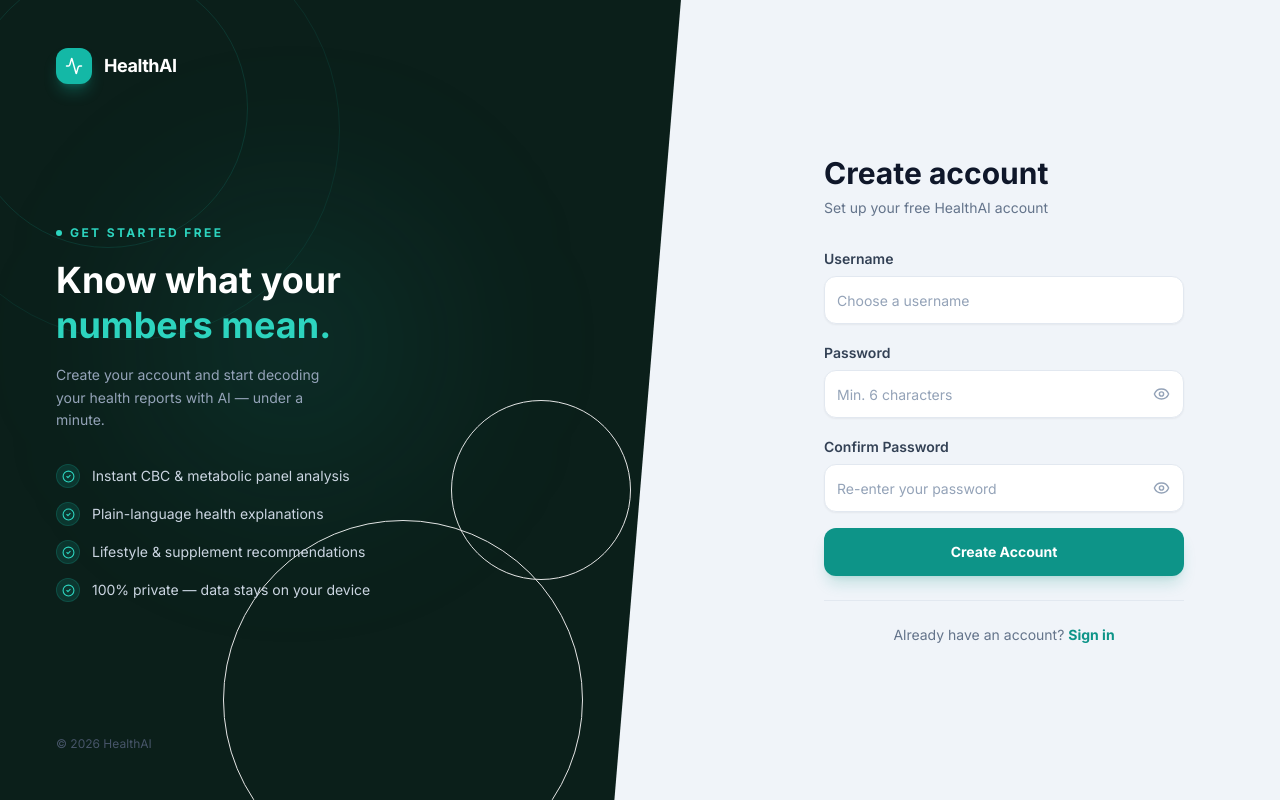
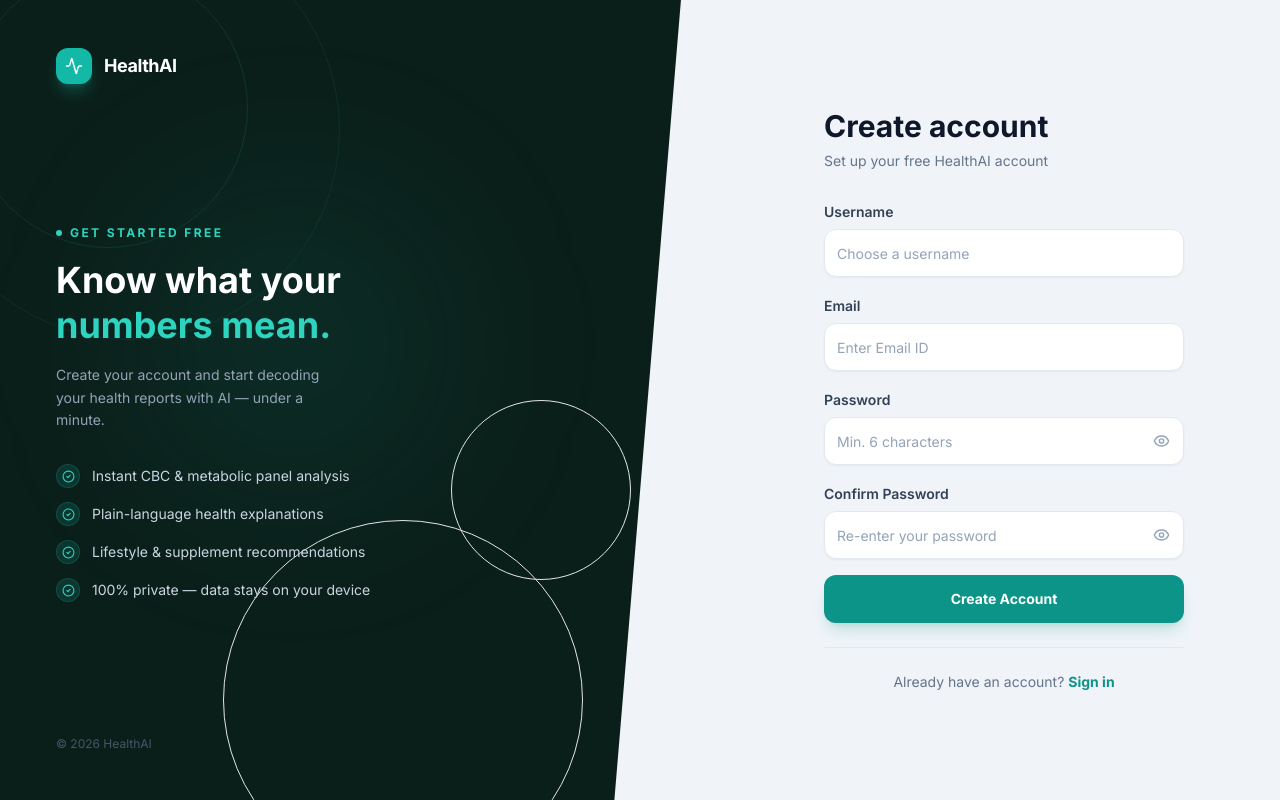
Before and after one commit to Rahul-Ajay7/MedicalHealth_Report_Interpreter, a Next.js app in the folder frontend/: page /signup in a window 1280 px wide. Built offline with nearby package versions, Linux system fonts and the light colour scheme.

Commit message:
LLM tested

```diff
--- a/frontend/app/signup/page.tsx
+++ b/frontend/app/signup/page.tsx
@@ -6,7 +6,11 @@ import { Input } from "@/components/ui/input";
 import { Eye, EyeOff, Activity, Loader2, CheckCircle2 } from "lucide-react";
 import { useRouter } from "next/navigation";
 
-interface User { username: string; password: string; }
+interface User {
+  username: string;
+  email: string;
+  password: string;
+}
 
 function PasswordStrength({ password }: { password: string }) {
   if (!password) return null;
@@ -23,7 +27,7 @@ function PasswordStrength({ password }: { password: string }) {
   return (
     <motion.div initial={{ opacity: 0 }} animate={{ opacity: 1 }} className="space-y-1.5 pt-0.5">
       <div className="flex gap-1">
-        {[1,2,3,4].map((i) => (
+        {[1, 2, 3, 4].map((i) => (
           <div key={i} className={`h-1 flex-1 rounded-full transition-all duration-300 ${i <= score ? cfg.bar : "bg-slate-200"}`} />
         ))}
       </div>
@@ -33,25 +37,30 @@ function PasswordStrength({ password }: { password: string }) {
 }
 
 export default function Signup() {
-  const [username, setUsername]         = useState('');
-  const [password, setPassword]         = useState('');
-  const [confirm,  setConfirm]          = useState('');
+  const [username,     setUsername]     = useState('');
+  const [email,        setEmail]        = useState('');
+  const [password,     setPassword]     = useState('');
+  const [confirm,      setConfirm]      = useState('');
   const [showPassword, setShowPassword] = useState(false);
   const [showConfirm,  setShowConfirm]  = useState(false);
-  const [error,  setError]              = useState('');
-  const [loading, setLoading]           = useState(false);
+  const [error,        setError]        = useState('');
+  const [loading,      setLoading]      = useState(false);
   const router = useRouter();
 
   const handleSubmit = async (e: FormEvent<HTMLFormElement>) => {
     e.preventDefault();
     setError('');
-    if (password.length < 6)  return setError("Password must be at least 6 characters.");
-    if (password !== confirm)  return setError("Passwords do not match.");
+
+    if (password.length < 6) return setError("Password must be at least 6 characters.");
+    if (password !== confirm) return setError("Passwords do not match.");
+
     const users: User[] = JSON.parse(localStorage.getItem("users") || "[]");
     if (users.find((u) => u.username === username)) return setError("Username already taken.");
+    if (users.find((u) => u.email === email))       return setError("Email already registered.");
+
     setLoading(true);
     await new Promise((r) => setTimeout(r, 700));
-    users.push({ username, password });
+    users.push({ username, email, password });
     localStorage.setItem("users", JSON.stringify(users));
     router.push("/login");
   };
@@ -64,7 +73,6 @@ export default function Signup() {
 
       {/* ══ DARK LEFT PANEL ══ */}
       <div className="hidden lg:block absolute inset-y-0 left-0 w-[58%] bg-[#0B1F1A] z-0 overflow-hidden">
-
         <div className="absolute -top-20 -left-20 w-[420px] h-[420px] rounded-full border border-teal-500/10" />
         <div className="absolute -top-8  -left-8  w-[280px] h-[280px] rounded-full border border-teal-500/15" />
         <div className="absolute bottom-[-80px] left-[30%] w-[360px] h-[360px] rounded-full border border-teal-400/8" />
@@ -73,7 +81,6 @@ export default function Signup() {
         <div className="absolute bottom-[15%] left-[5%]  w-48 h-48 rounded-full bg-teal-400/8  blur-[60px]" />
 
         <div className="relative z-10 h-full flex flex-col justify-between px-14 py-12 pr-28">
-
           {/* Logo */}
           <div className="flex items-center gap-3">
             <div className="w-9 h-9 rounded-xl bg-teal-500 flex items-center justify-center shadow-lg shadow-teal-500/30">
@@ -98,7 +105,6 @@ export default function Signup() {
               </p>
             </div>
 
-            {/* Perk list */}
             <div className="space-y-3.5">
               {[
                 "Instant CBC & metabolic panel analysis",
@@ -130,7 +136,7 @@ export default function Signup() {
       />
 
       {/* ══ FORM ══ */}
-      <div className="relative z-20 flex flex-1 items-center justify-end pr-10 lg:pr-16 xl:pr-24">
+      <div className="relative z-20 flex flex-1 items-center justify-end pr-10 lg:pr-16 xl:pr-24 py-10">
         <motion.div
           initial={{ opacity: 0, x: 30 }}
           animate={{ opacity: 1, x: 0 }}
@@ -165,6 +171,19 @@ export default function Signup() {
               />
             </div>
 
+            {/* Email */}
+            <div className="space-y-1.5">
+              <label className="text-sm font-semibold text-slate-700">Email</label>
+              <Input
+                type="email"
+                placeholder="Enter Email ID"
+                value={email}
+                onChange={(e) => setEmail(e.target.value)}
+                required
+                className="h-12 bg-white border-slate-200 text-slate-800 placeholder:text-slate-400 rounded-xl focus:ring-2 focus:ring-teal-500/20 focus:border-teal-500 shadow-sm transition-all"
+              />
+            </div>
+
             {/* Password */}
             <div className="space-y-1.5">
               <label className="text-sm font-semibold text-slate-700">Password</label>
@@ -185,7 +204,7 @@ export default function Signup() {
               <PasswordStrength password={password} />
             </div>
 
-            {/* Confirm */}
+            {/* Confirm Password */}
             <div className="space-y-1.5">
               <label className="text-sm font-semibold text-slate-700">Confirm Password</label>
               <div className="relative">
@@ -208,7 +227,9 @@ export default function Signup() {
                 <AnimatePresence>
                   {confirmMatch && (
                     <motion.div
-                      initial={{ scale: 0, opacity: 0 }} animate={{ scale: 1, opacity: 1 }} exit={{ scale: 0, opacity: 0 }}
+                      initial={{ scale: 0, opacity: 0 }}
+                      animate={{ scale: 1, opacity: 1 }}
+                      exit={{ scale: 0, opacity: 0 }}
                       className="absolute right-10 top-1/2 -translate-y-1/2"
                     >
                       <CheckCircle2 size={15} className="text-teal-500" />
@@ -222,7 +243,9 @@ export default function Signup() {
             <AnimatePresence>
               {error && (
                 <motion.div
-                  initial={{ opacity: 0, y: -6, height: 0 }} animate={{ opacity: 1, y: 0, height: "auto" }} exit={{ opacity: 0, height: 0 }}
+                  initial={{ opacity: 0, y: -6, height: 0 }}
+                  animate={{ opacity: 1, y: 0, height: "auto" }}
+                  exit={{ opacity: 0, height: 0 }}
                   className="flex items-center gap-2 bg-red-50 border border-red-200 text-red-600 text-xs font-medium px-3.5 py-2.5 rounded-xl overflow-hidden"
                 >
                   <div className="w-1.5 h-1.5 rounded-full bg-red-500 flex-shrink-0" />
```
